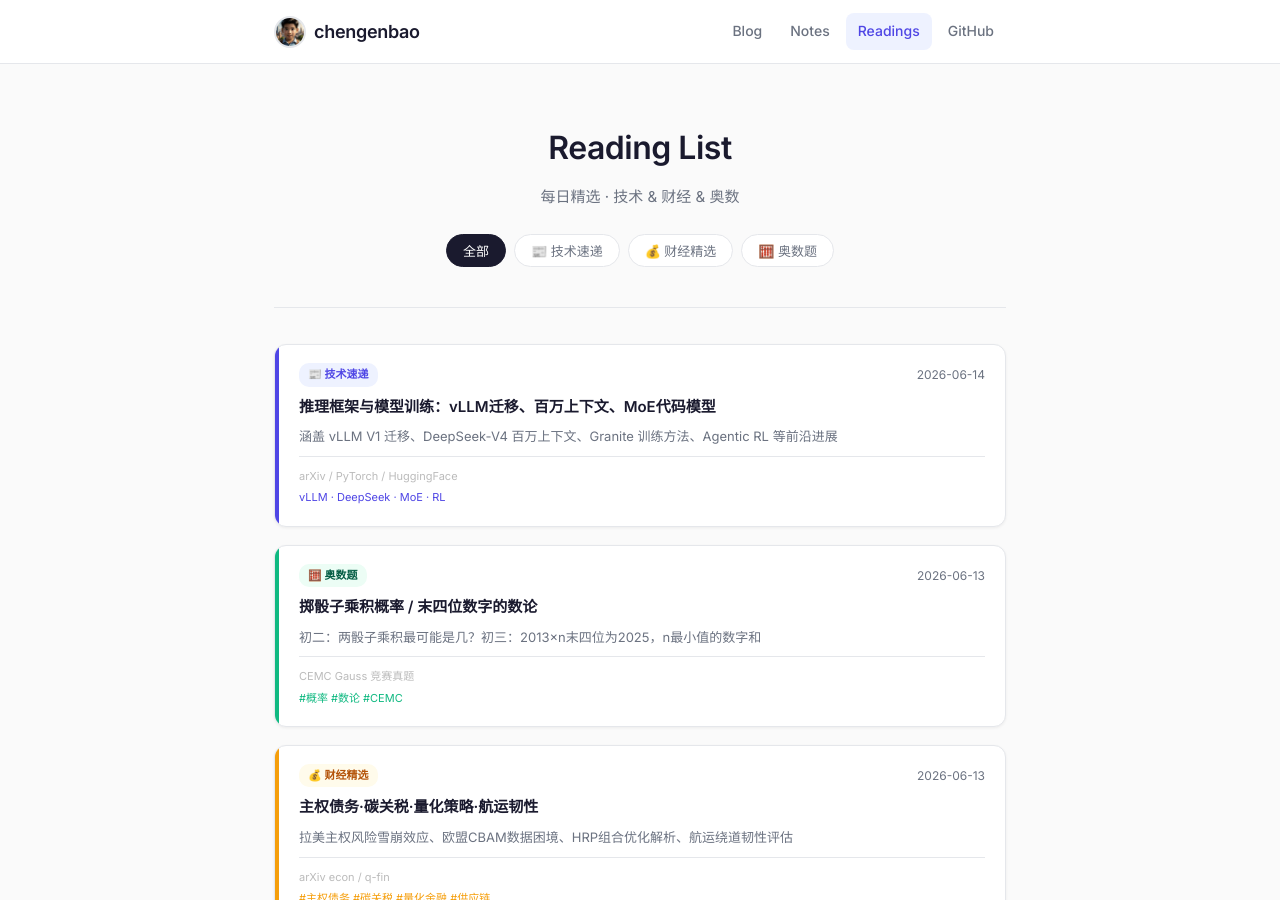
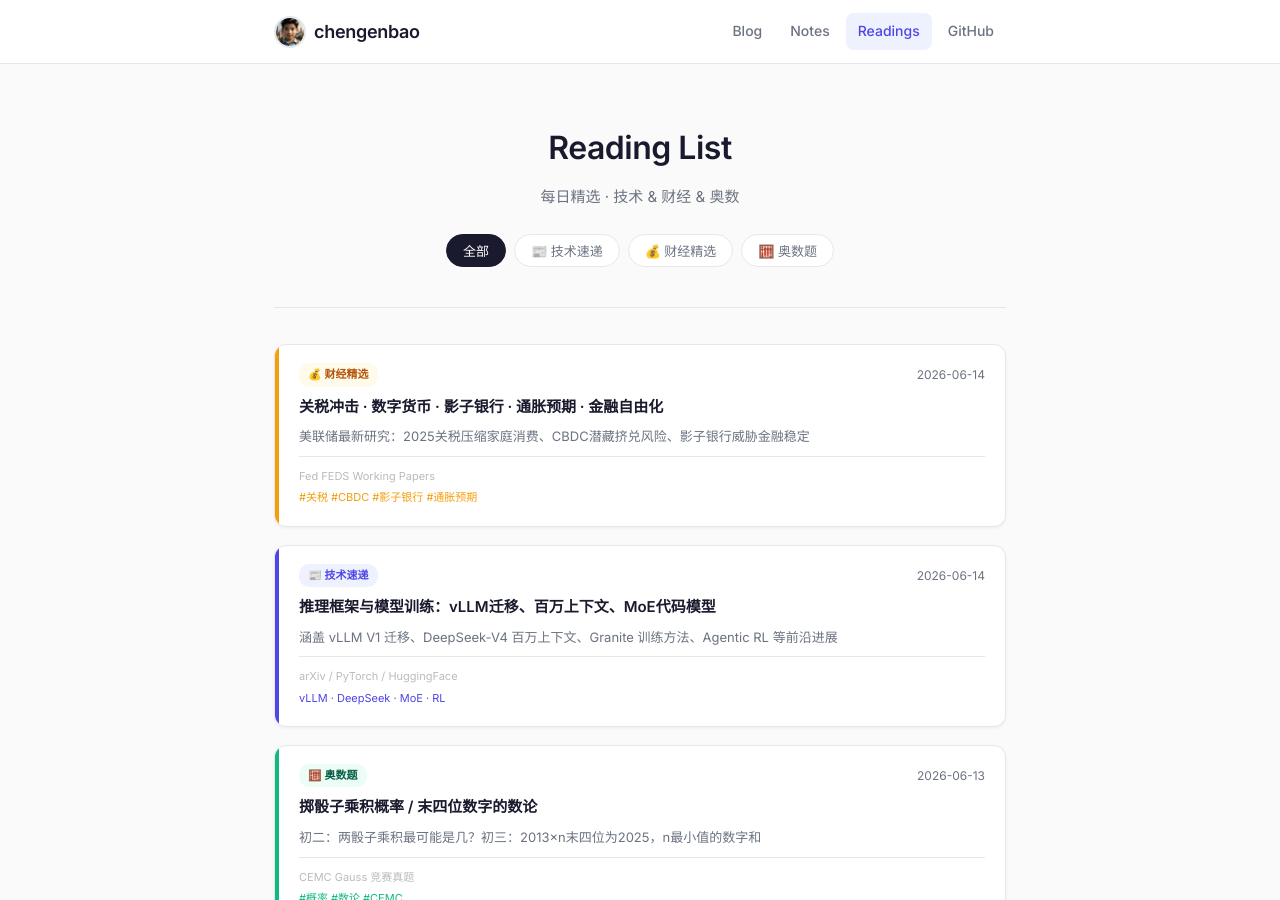
Before and after one commit to chengenbao/chengenbao.github.io, a Jekyll site: the page built from reading-list/index.md, in a window 1280 px wide and 900 px high. Built offline with Jekyll 4.4.1, drawn with Linux system fonts in a browser that asks for light colours.

Commit message:
add finance card to reading list index 2026-06-14

```diff
--- a/reading-list/index.md
+++ b/reading-list/index.md
@@ -18,6 +18,21 @@ permalink: /reading-list/
   </div>
 
   <div class="rl-grid">
+<a class="rl-card finance" href="/reading-list/2026-06-14-finance-daily/">
+  <div class="rl-accent"></div>
+  <div class="rl-body">
+    <div class="rl-top">
+      <span class="rl-badge finance">💰 财经精选</span>
+      <time>2026-06-14</time>
+    </div>
+    <h2>关税冲击 · 数字货币 · 影子银行 · 通胀预期 · 金融自由化</h2>
+    <p>美联储最新研究：2025关税压缩家庭消费、CBDC潜藏挤兑风险、影子银行威胁金融稳定</p>
+    <div class="rl-meta">
+      <span class="rl-source">Fed FEDS Working Papers</span>
+      <span class="rl-tags">#关税 #CBDC #影子银行 #通胀预期</span>
+    </div>
+  </div>
+</a>
 <a class="rl-card tech" href="/reading-list/2026-06-14-tech-daily/">
   <div class="rl-accent"></div>
   <div class="rl-body">
```
